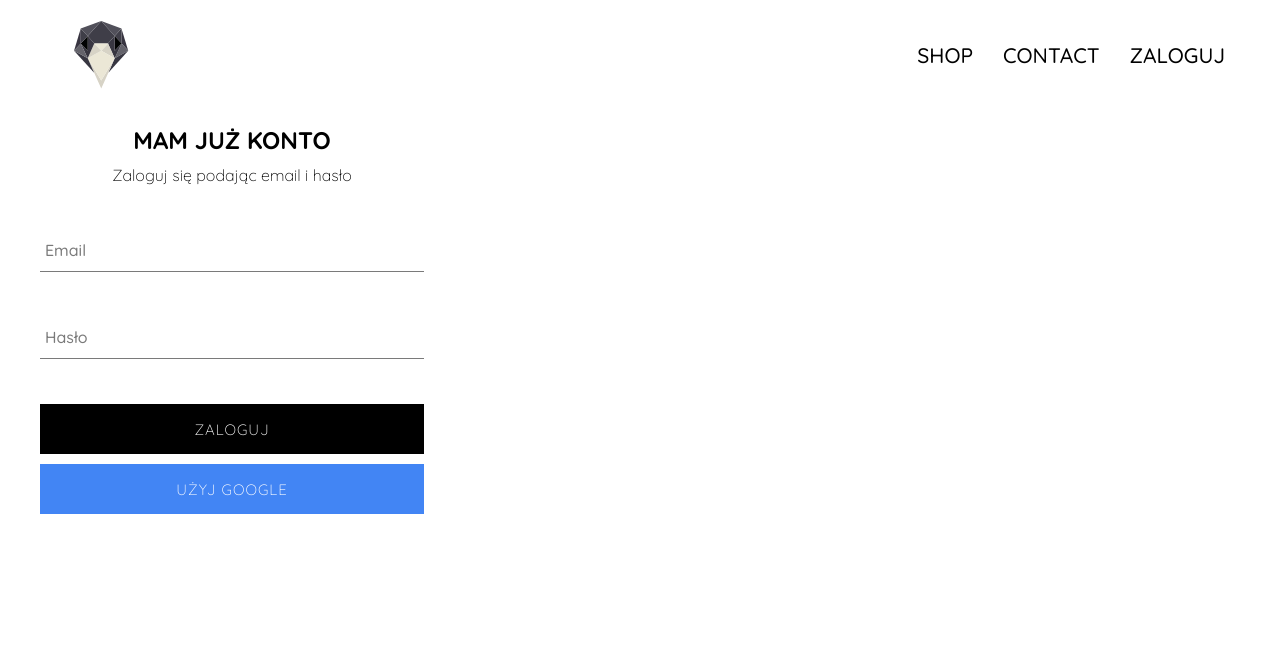
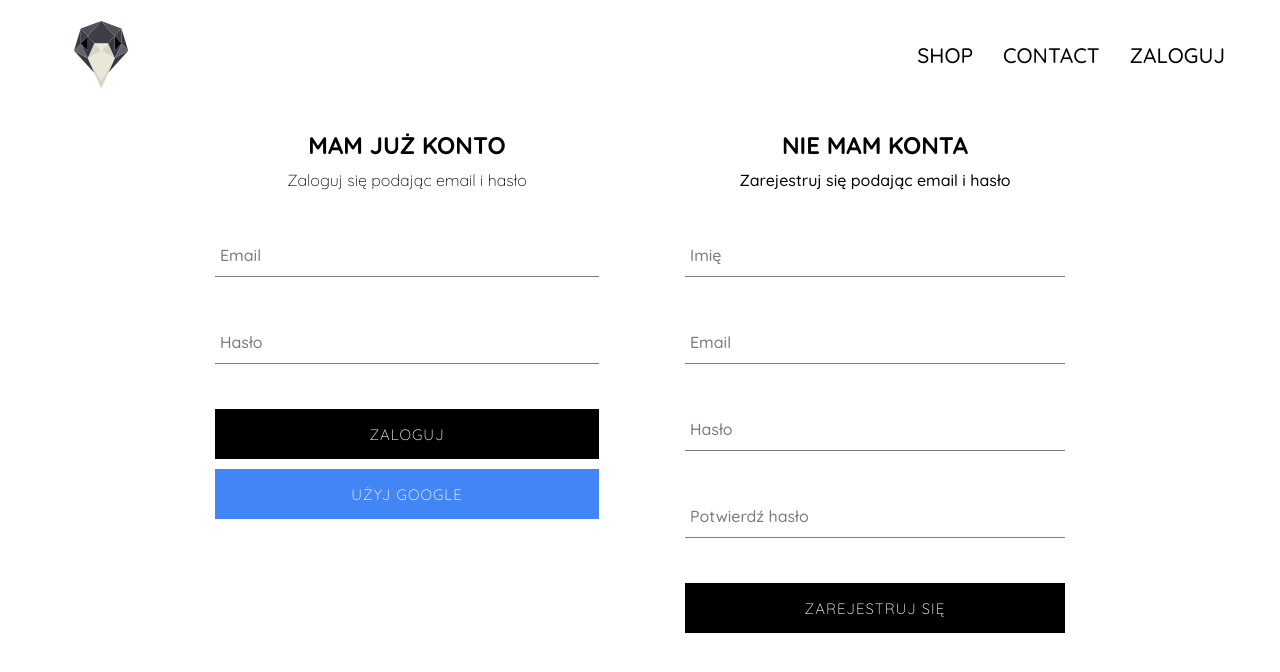
Before and after one commit to Elldrigar/Games-shop, a React (Create React App) app: page /signin in a window 1280 px wide. Shown: the top 672 px of the page. Built offline with nearby package versions, Linux system fonts and the light colour scheme; no server answers.

Commit message:
Add sign up using email and password component

```diff
--- a/src/App.js
+++ b/src/App.js
@@ -23,17 +23,12 @@ class App extends React.Component {
       if (userAuth) {
         const userRef = await createUserProfileDocument(userAuth);
         userRef.onSnapshot((snapShot) => {
-          this.setState(
-            {
-              currentUser: {
-                id: snapShot.id,
-                ...snapShot.data(),
-              },
+          this.setState({
+            currentUser: {
+              id: snapShot.id,
+              ...snapShot.data(),
             },
-            () => {
-              console.log(this.state);
-            },
-          );
+          });
         });
       } else {
         this.setState({ currentUser: userAuth });
--- /dev/null
+++ b/src/components/sign-up/sign-up.jsx
@@ -0,0 +1,95 @@
+import React from 'react';
+import './sign-up.scss';
+import FormInput from '../form-input/form-input';
+import { auth, createUserProfileDocument } from '../../firebase/firebase.utils';
+import CustomButton from '../custom-button/custom-button';
+
+class SignUp extends React.Component {
+  constructor() {
+    super();
+
+    this.state = {
+      displayName: '',
+      email: '',
+      password: '',
+      confirmPassword: '',
+    };
+  }
+
+  handleSubmit = async (event) => {
+    event.preventDefault();
+    const { displayName, email, password, confirmPassword } = this.state;
+    if (password !== confirmPassword) {
+      alert('Hasła nie są takie same!');
+      return;
+    }
+    try {
+      const { user } = await auth.createUserWithEmailAndPassword(
+        email,
+        password,
+      );
+      await createUserProfileDocument(user, { displayName });
+
+      this.setState({
+        displayName: '',
+        email: '',
+        password: '',
+        confirmPassword: '',
+      });
+    } catch (err) {
+      console.error(err);
+    }
+  };
+
+  handleChange = (event) => {
+    const { name, value } = event.target;
+    this.setState({ [name]: value });
+  };
+
+  render() {
+    const { displayName, email, password, confirmPassword } = this.state;
+    return (
+      <div className='sign-up'>
+        <h2 className='title'>Nie mam konta</h2>
+        <span className='subbtitle'>Zarejestruj się podając email i hasło</span>
+        <form onSubmit={this.handleSubmit}>
+          <FormInput
+            type='text'
+            name='displayName'
+            value={displayName}
+            onChange={this.handleChange}
+            label='Imię'
+            required
+          />
+          <FormInput
+            type='email'
+            name='email'
+            value={email}
+            onChange={this.handleChange}
+            label='Email'
+            required
+          />
+          <FormInput
+            type='password'
+            name='password'
+            value={password}
+            onChange={this.handleChange}
+            label='Hasło'
+            required
+          />
+          <FormInput
+            type='password'
+            name='confirmPassword'
+            value={confirmPassword}
+            onChange={this.handleChange}
+            label='Potwierdź hasło'
+            required
+          />
+          <CustomButton type='submit'>Zarejestruj się</CustomButton>
+        </form>
+      </div>
+    );
+  }
+}
+
+export default SignUp;
--- /dev/null
+++ b/src/components/sign-up/sign-up.scss
@@ -0,0 +1,14 @@
+.sign-up {
+  width: 380px;
+  display: flex;
+  flex-direction: column;
+  align-items: center;
+  .title {
+    margin: 10px 0;
+    font-weight: 700;
+    text-transform: uppercase;
+  }
+  .subtitle {
+    font-weight: 100;
+  }
+}
--- a/src/pages/sign-in-sign-up/sign-in-sign-up.jsx
+++ b/src/pages/sign-in-sign-up/sign-in-sign-up.jsx
@@ -1,10 +1,12 @@
 import React from 'react';
 import './sign-in-sign-up.scss';
 import SignIn from '../../components/sign-in/sign-in';
+import SignUp from '../../components/sign-up/sign-up';
 
 const SignInSignUpPage = () => (
-  <div>
+  <div className='sign-in-sign-up'>
     <SignIn />
+    <SignUp />
   </div>
 );
 
--- a/src/pages/sign-in-sign-up/sign-in-sign-up.scss
+++ b/src/pages/sign-in-sign-up/sign-in-sign-up.scss
@@ -0,0 +1,6 @@
+.sign-in-sign-up {
+  width: 850px;
+  display: flex;
+  justify-content: space-between;
+  margin: 30px auto;
+}
```
Also changed, not shown: src/firebase/firebase.utils.js (line endings or trailing spaces).
